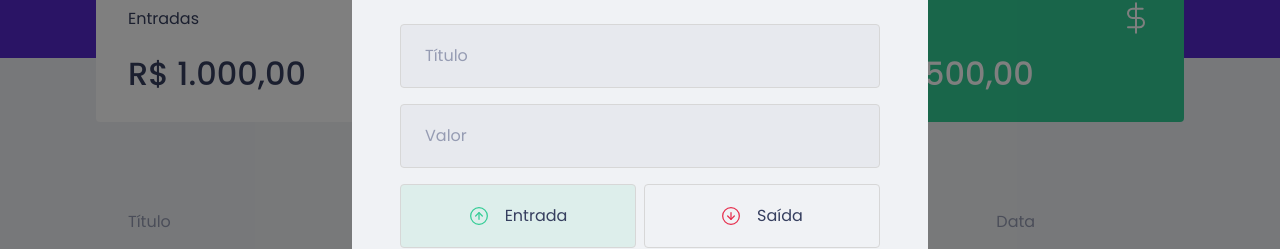
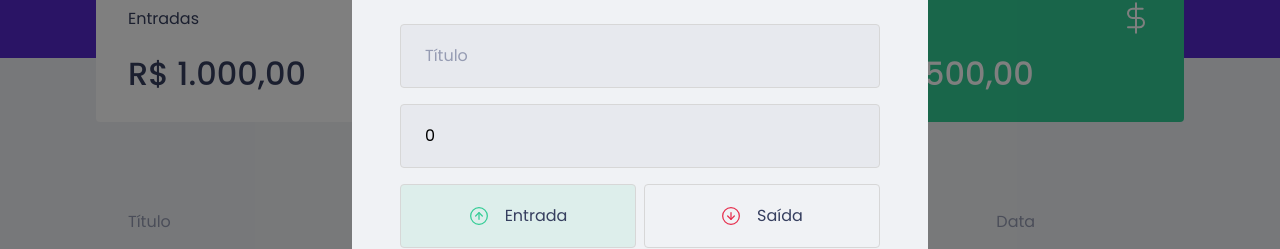
Before and after one commit to luiz21goncalves/ignite-dtmoney, a React (Create React App) app: page / in a window 1280 px wide. Both pictures are taken after a click on the button "Nova transação". Shown: the part 214-463 px from the top of the page. Built offline with nearby package versions, Linux system fonts and the light colour scheme; no server answers; what miragejs would draw is missing.

Commit message:
feat: get form data

```diff
--- a/src/components/NewTransactionModal/index.tsx
+++ b/src/components/NewTransactionModal/index.tsx
@@ -1,4 +1,4 @@
-import { useState } from 'react';
+import { FormEvent, useState } from 'react';
 import Modal from 'react-modal';
 
 import closeImg from '../../assets/close.svg';
@@ -15,7 +15,21 @@
 Modal.setAppElement('#root')
 
 function NewTransactionModal({ isOpen, onRequestClose }: NewTransactionModalProps) {
+  const [title, setTitle] = useState('')
+  const [value, setValue] = useState(0)
+  const [category, setCategory] = useState('')
   const [type, setType] = useState('deposit')
+
+  function handleCreateNewTransaction(event: FormEvent<HTMLFormElement>) {
+    event.preventDefault()
+
+    console.log({
+      title,
+      value,
+      category,
+      type,
+    })
+  }
 
   return (
     <Modal
@@ -32,17 +46,21 @@
         <img src={closeImg} alt="Fechar modal"/>
       </button>
 
-      <Container>
+      <Container onSubmit={handleCreateNewTransaction}>
         <h2>Cadastrar transação</h2>
 
         <input
           type="text"
           placeholder="Título"
+          value={title}
+          onChange={event => setTitle(event.target.value)}
         />
 
         <input
           type="number"
           placeholder="Valor"
+          value={value}
+          onChange={event => setValue(Number(event.target.value))}
         />
 
         <TransactionTypeContainer>
@@ -70,6 +88,8 @@
         <input
           type="text"
           placeholder="Categoria"
+          value={category}
+          onChange={event => setCategory(event.target.value)}
         />
 
         <button type="submit">
```
